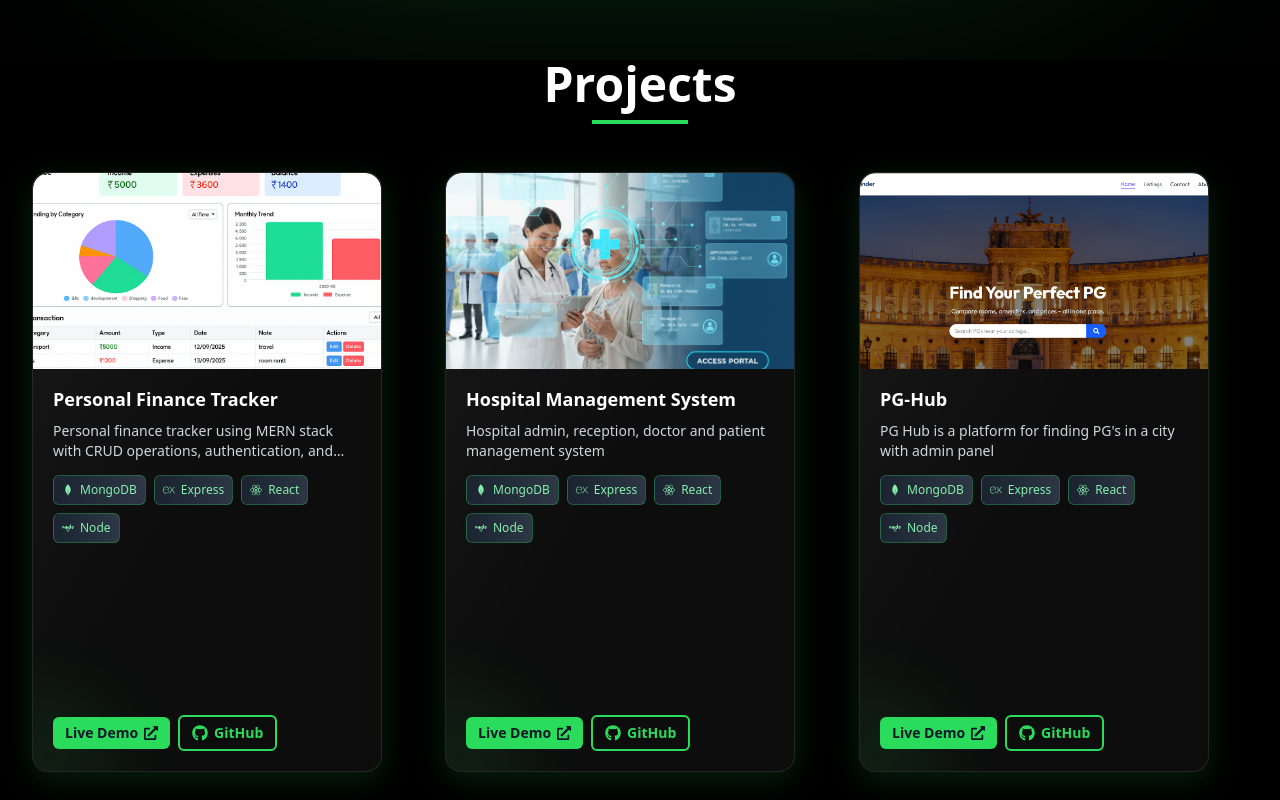
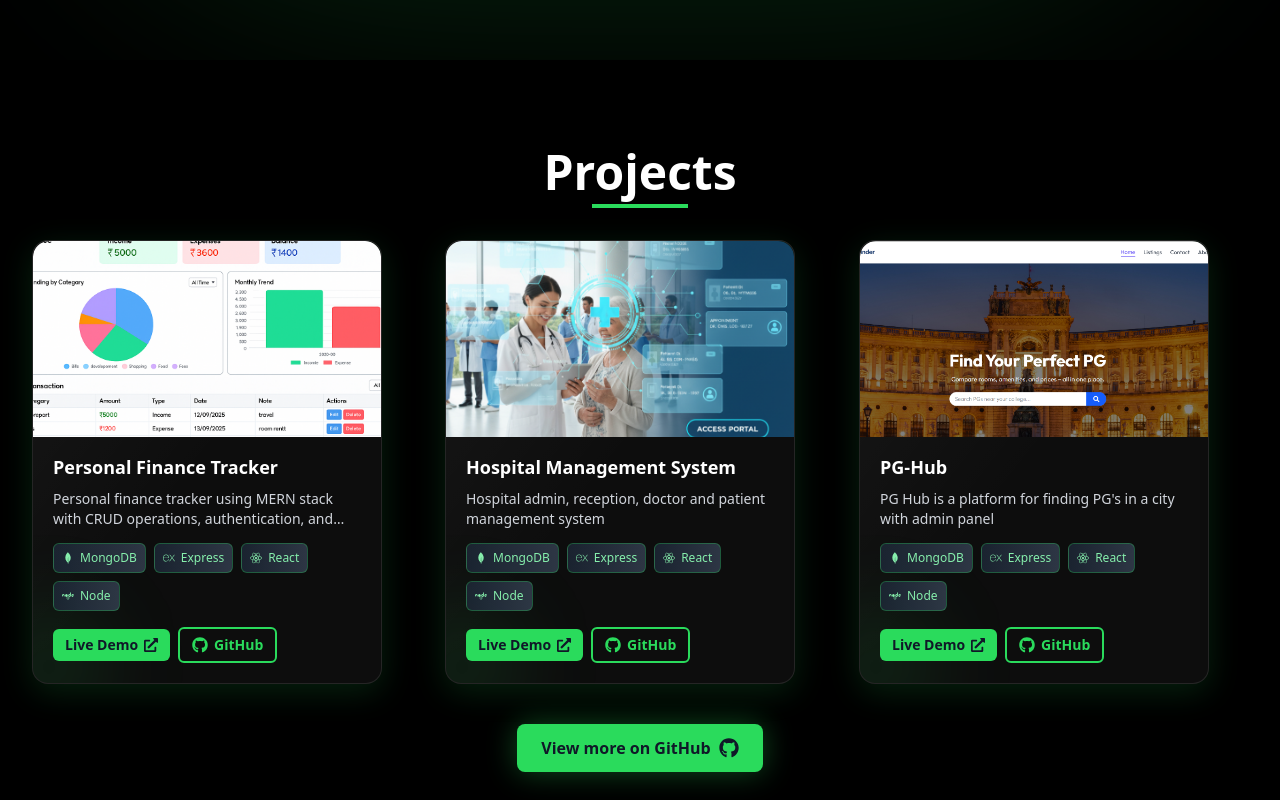
Before and after one commit to Abhijeetdev07/My_Portpolio, a React (Vite) app: page / in a window 1280 px wide. Shown: the part 2340-3140 px from the top of the page. Built offline with nearby package versions, Linux system fonts and the light colour scheme.

Commit message:
update file

```diff
--- a/src/components/Projects.jsx
+++ b/src/components/Projects.jsx
@@ -76,7 +76,7 @@ const ProjectCard = ({ project }) => {
       variants={itemVariants}
       whileHover={{ y: -6, scale: 1.01 }}
       whileTap={{ scale: 0.99 }}
-      className="group relative bg-white/5 backdrop-blur-xl rounded-2xl overflow-hidden p-5 min-[500px]:p-5 border border-white/10 shadow-[0_8px_32px_0_rgba(var(--theme-primary-rgb),0.15)] hover:shadow-[0_8px_48px_0_rgba(var(--theme-primary-rgb),0.3)] hover:border-[rgba(var(--theme-primary-rgb),0.3)] transition-all duration-500 ease-out flex flex-col will-change-transform w-full h-full min-[500px]:h-full sm:h-[calc(100vh-200px)]"
+      className="group relative bg-white/5 backdrop-blur-xl rounded-2xl overflow-hidden p-5 border border-white/10 shadow-[0_8px_32px_0_rgba(var(--theme-primary-rgb),0.15)] hover:shadow-[0_8px_48px_0_rgba(var(--theme-primary-rgb),0.3)] hover:border-[rgba(var(--theme-primary-rgb),0.3)] transition-all duration-500 ease-out flex flex-col will-change-transform w-full h-full"
     >
       {/* Glassy background effects */}
       <div className="absolute inset-0 bg-gradient-to-br from-white/5 via-transparent to-transparent pointer-events-none"></div>
@@ -169,16 +169,16 @@ const Projects = () => {
   }, [])
 
   return (
-    <section id="projects" className="min-h-screen bg-black text-white flex items-center justify-center overflow-hidden">
+    <section id="projects" className="min-h-screen bg-black text-white flex items-center justify-center overflow-hidden py-12 lg:py-16">
       <div className="max-w-7xl mx-auto px-4 sm:px-6 lg:px-8 w-full">
-        <div className="text-center mb-8 min-[500px]:mb-12">
+        <div className="text-center mb-6 lg:mb-8">
           <h2 className="text-3xl min-[500px]:text-4xl md:text-5xl font-bold">Projects</h2>
-          <div className="w-20 min-[500px]:w-24 h-1 bg-[var(--theme-primary)] mx-auto mt-3"></div>
+          <div className="w-20 min-[500px]:w-24 h-1 bg-[var(--theme-primary)] mx-auto mt-2"></div>
         </div>
 
         <motion.div
           ref={scrollContainerRef}
-          className="flex gap-6 overflow-x-auto snap-x snap-mandatory scrollbar-hide py-8 -my-8 sm:py-0 sm:my-0 pb-4 px-[7.5vw] sm:px-0 sm:grid sm:grid-cols-2 lg:grid-cols-3 sm:overflow-visible scroll-smooth"
+          className="flex gap-4 lg:gap-6 overflow-x-auto snap-x snap-mandatory scrollbar-hide py-8 -my-8 sm:py-0 sm:my-0 pb-4 px-[7.5vw] sm:px-0 sm:grid sm:grid-cols-2 lg:grid-cols-3 sm:overflow-visible scroll-smooth"
           initial="hidden"
           whileInView="show"
           viewport={{ once: true, amount: 0.25 }}
@@ -196,7 +196,7 @@ const Projects = () => {
           ))}
         </motion.div>
 
-        <div className="mt-15 min-[500px]:mt-20 flex justify-center">
+        <div className="mt-12 min-[500px]:mt-14 sm:mt-12 lg:mt-10 flex justify-center">
           <a
             href="https://github.com/Abhijeetdev07"
             target="_blank"
```
